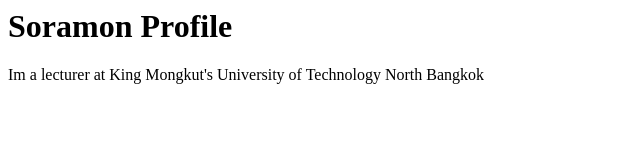
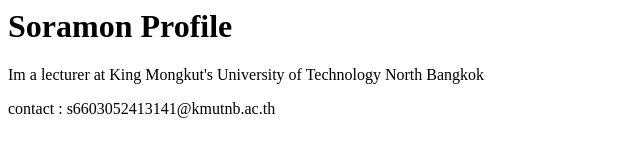
Before and after one commit to 1srah/github-desktop-project-67, a plain HTML site: page index.html in a window 1280 px wide. Shown: the whole page, without its empty margins (0-640 px from the left). Drawn offline with Linux system fonts and the light colour scheme.

Commit message:
Add contact me
add contact me

```diff
--- a/index.html
+++ b/index.html
@@ -8,5 +8,6 @@
 <body>
     <h1>Soramon Profile</h1>
     <p>Im a lecturer at King Mongkut's University of Technology North Bangkok</p>
+    <footer>contact : s6603052413141@kmutnb.ac.th</footer>
 </body>
 </html>
```
